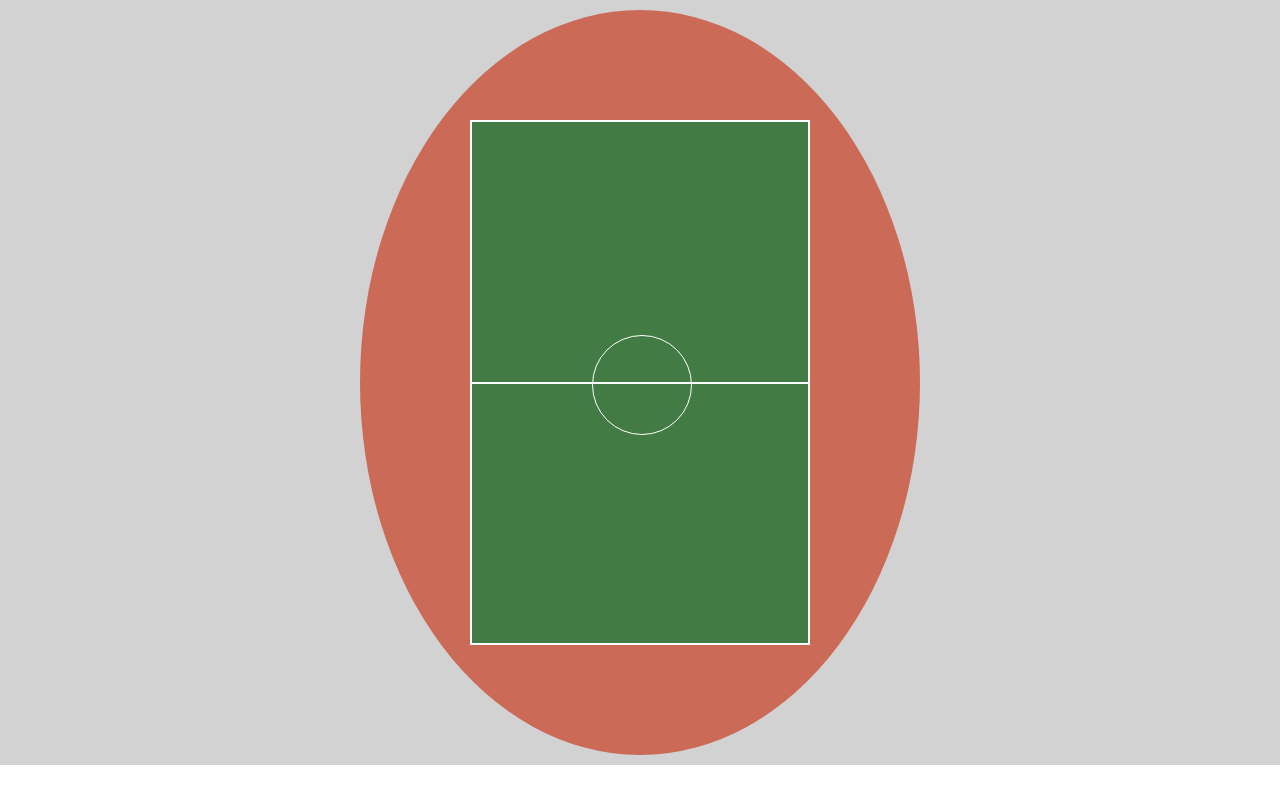
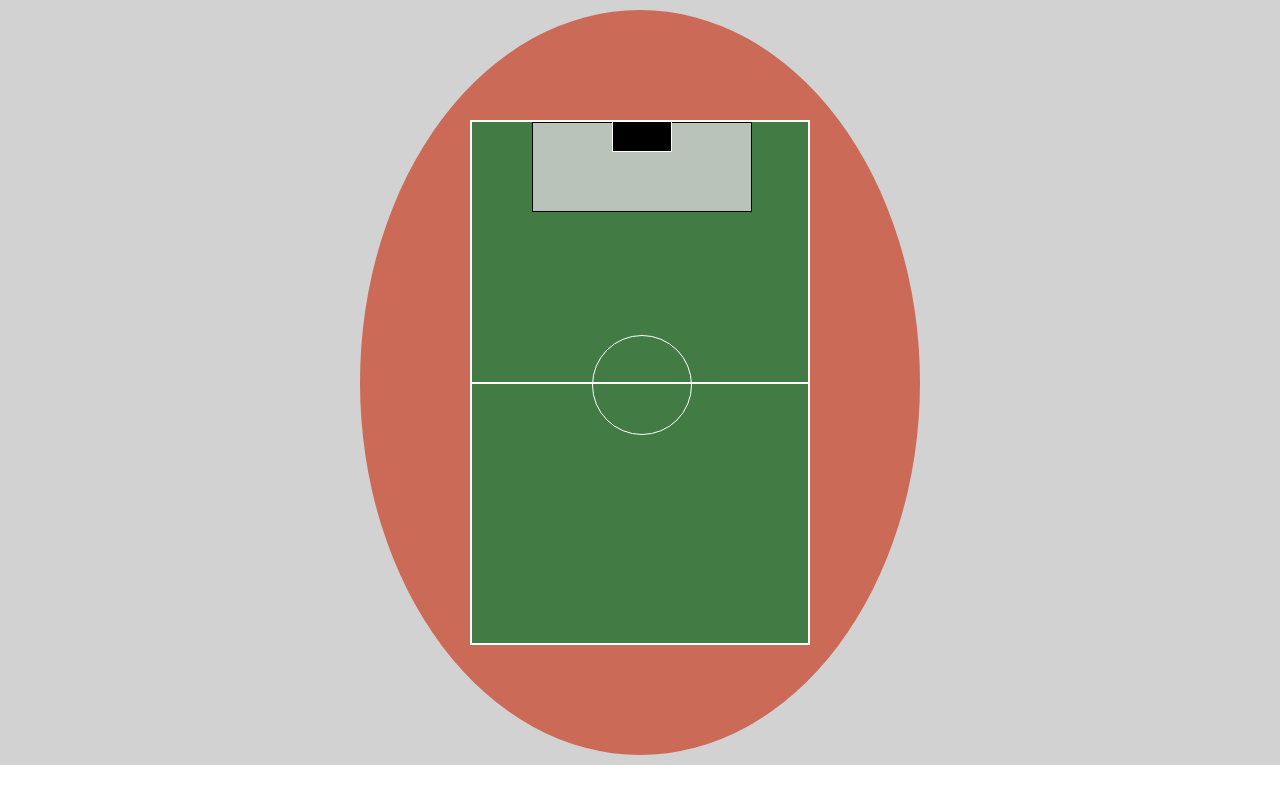
Before and after one commit to corderophilosophy/footy-lineup-thingamajig, a plain HTML site: page index.html in a window 1280 px wide. Drawn offline with nearby package versions, Linux system fonts and the light colour scheme.

Commit message:
make top-half penalty area (- penalty spot & D)

```diff
--- a/index.html
+++ b/index.html
@@ -1,31 +1,34 @@
 <!DOCTYPE html>
 <html>
+
 <head>
   <meta charset="utf-8">
   <title></title>
   <link rel="stylesheet" href="https://cdnjs.cloudflare.com/ajax/libs/normalize/4.2.0/normalize.css" media="screen">
   <link rel="stylesheet" href="./style.css" media="screen">
 </head>
+
 <body>
   <div class="mainContainer">
     <div class="pitchContainer">
       <div class="pitch">
         <div class="half topHalf">
-            <div class="penaltyArea">
-              <div class="sixYardBox">
         </div>
+        <div class="topPenaltyArea">
         </div>
+        <div class="topSixYardBox">
         </div>
         <div class="centerCircle"></div>
         <div class="half bottomHalf">
-            <div class="penaltyArea">
-              <div class="sixYardBox">
         </div>
+        <div class="bottomPenaltyArea">
         </div>
+        <div class="bottomSixYardBox">
         </div>
       </div>
     </div>
   </div>
   <script src="./index.js" charset="utf-8"></script>
 </body>
+
 </html>
--- a/style.css
+++ b/style.css
@@ -40,11 +40,26 @@ html {
 
 .topPenaltyArea {
   position: absolute;
-  border: 1px solid white;
-
+  height: 9rem;
+  width: 22rem;
+  background: #d3d3d3d3;
+  position: absolute;
+  border: 1px solid black;
+  top: 0;
+  left: 6rem;
 }
 
-.topSixYardBox {}
+.topSixYardBox {
+  height: 3rem;
+  width: 6rem;
+  border-left: 1px solid white;
+  border-bottom: 1px solid white;
+  border-right: 1px solid white;
+  background: black;
+  position: absolute;
+  top: 0;
+  left: 14rem;
+}
 
 .centerCircle {
   height: 10rem;
```
Lines whose indentation alone changed are shown as unchanged.
